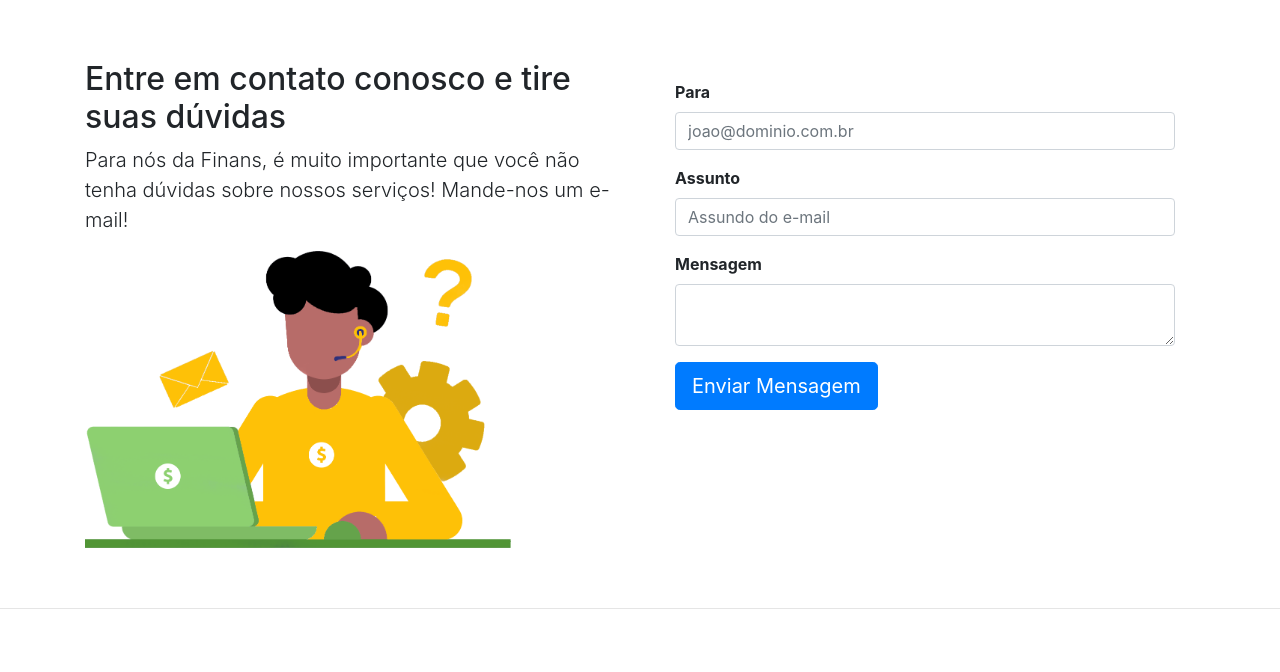
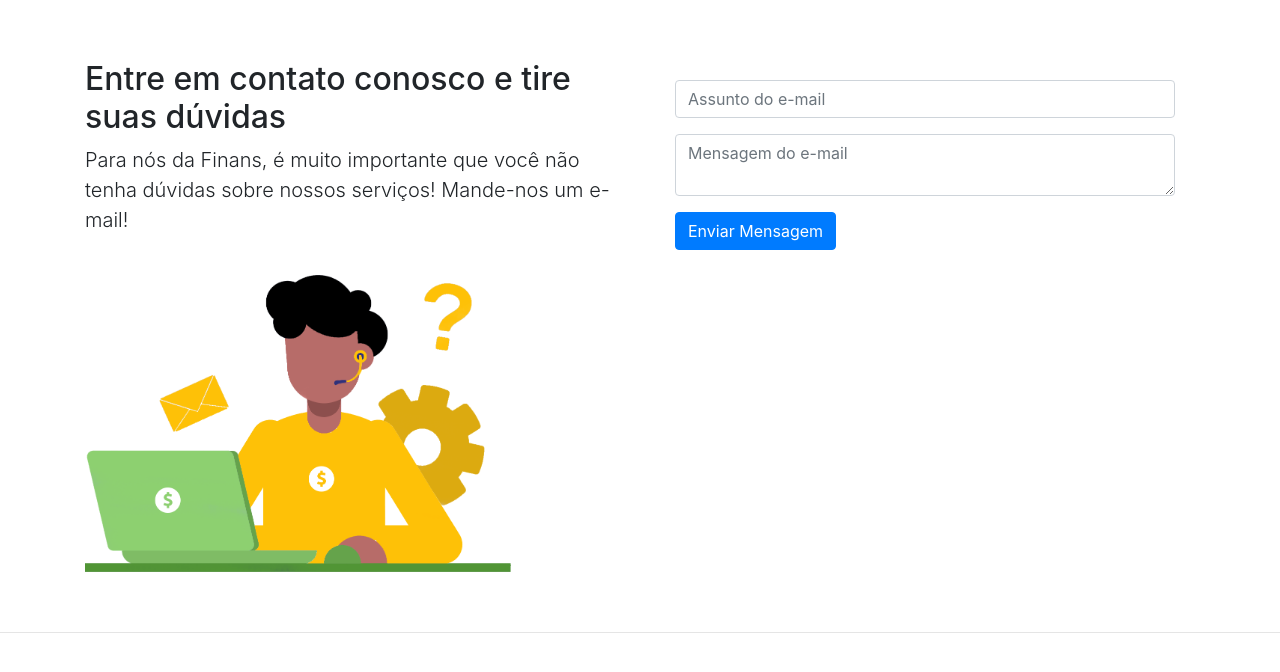
Before and after one commit to jonathannunesdsouza/finans, a PHP site: page /contato.php in a window 1280 px wide. Shown: the part 63-735 px from the top of the page. Run offline with PHP 8.4, Linux system fonts and the light colour scheme; some libraries are stand-ins or nearby versions.

Commit message:
style: Adiciona placeholders nos campos do formulário
Foram adicionados os placeholders para o campo de 'assunto do e-mail' e para o campo 'mensagem do e-mail.

```diff
--- a/contato.php
+++ b/contato.php
@@ -51,29 +51,23 @@
 
                         </p>
 
-                        <img src="imagens/suporte-contato.png" width="426">
+                        <img class="mt-4" src="imagens/suporte-contato.png" width="426">
                     </div>
                 </div>
 
                 <div class="col-md-6 d-flex">
                     <div class="card-body font-weight-bold">
                             <form>
+
                                 <div class="form-group">
-                                    <label for="para">Para</label>
-                                    <input type="text" class="form-control" id="para" placeholder="joao@dominio.com.br">
+                                    <input type="text" class="form-control" id="assunto" placeholder="Assunto do e-mail">
                                 </div>
 
                                 <div class="form-group">
-                                    <label for="assunto">Assunto</label>
-                                    <input type="text" class="form-control" id="assunto" placeholder="Assundo do e-mail">
+                                    <textarea class="form-control" id="mensagem" placeholder="Mensagem do e-mail"></textarea>
                                 </div>
 
-                                <div class="form-group">
-                                    <label for="mensagem">Mensagem</label>
-                                    <textarea class="form-control" id="mensagem"></textarea>
-                                </div>
-
-                                <button type="submit" class="btn btn-primary btn-lg">Enviar Mensagem</button>
+                                <button type="submit" class="btn btn-primary">Enviar Mensagem</button>
                             </form>
                     </div>
                 </div>
--- a/index.php
+++ b/index.php
@@ -283,6 +283,7 @@
               <a href="#">Recursos</a>
               <a href="#">Benefícios</a>
               <a href="#">Preços</a>
+              <a href="contato.php">Contato</a>
 
             </p>
 
```
